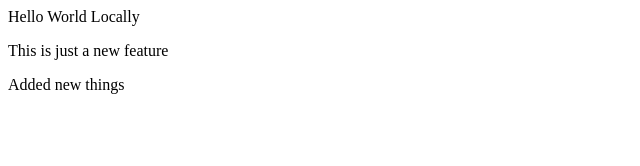
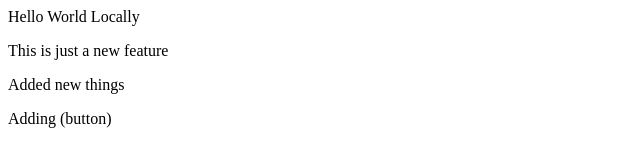
Before and after one commit to alikhan0616/localrepo, a plain HTML site: page index.html in a window 1280 px wide. Shown: the whole page, without its empty margins (0-640 px from the left). Drawn offline with Linux system fonts and the light colour scheme.

Commit message:
Added button

```diff
--- a/index.html
+++ b/index.html
@@ -1,3 +1,4 @@
 <p>Hello World Locally</p>
 <p>This is just a new feature</p>
 <p>Added new things</p>
+<p>Adding (button)</p>
```
